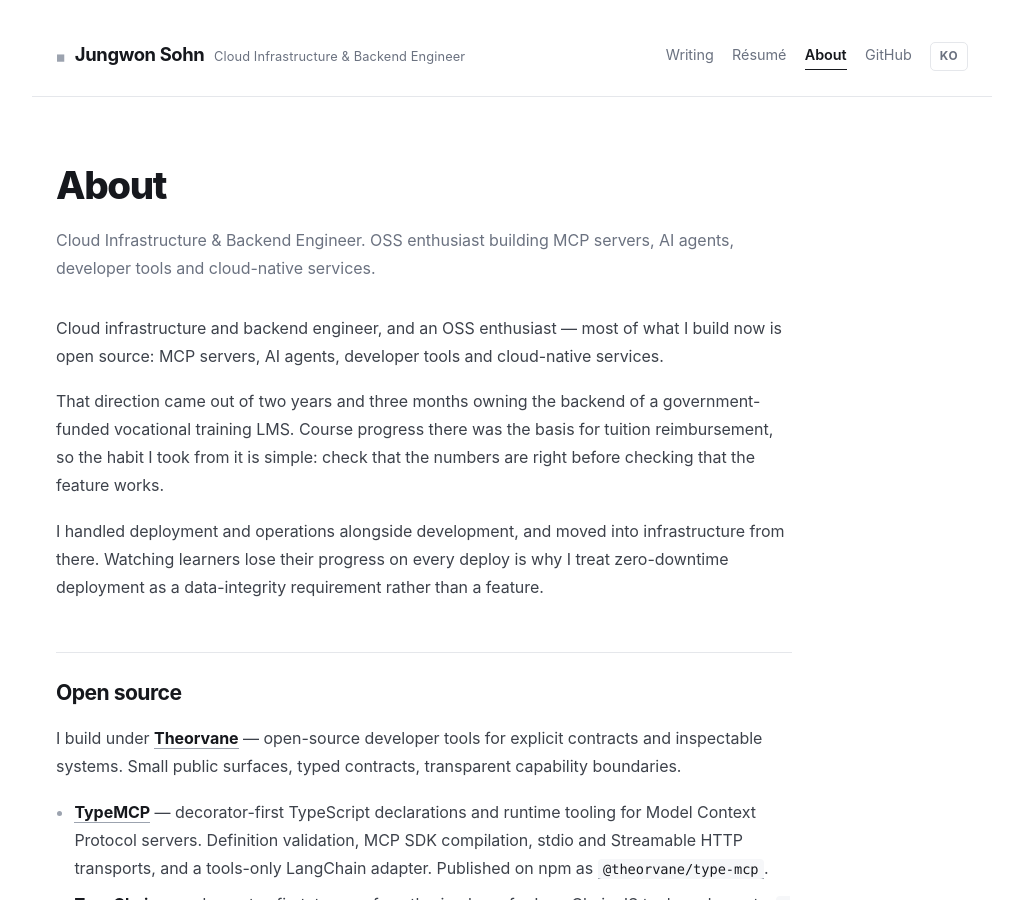
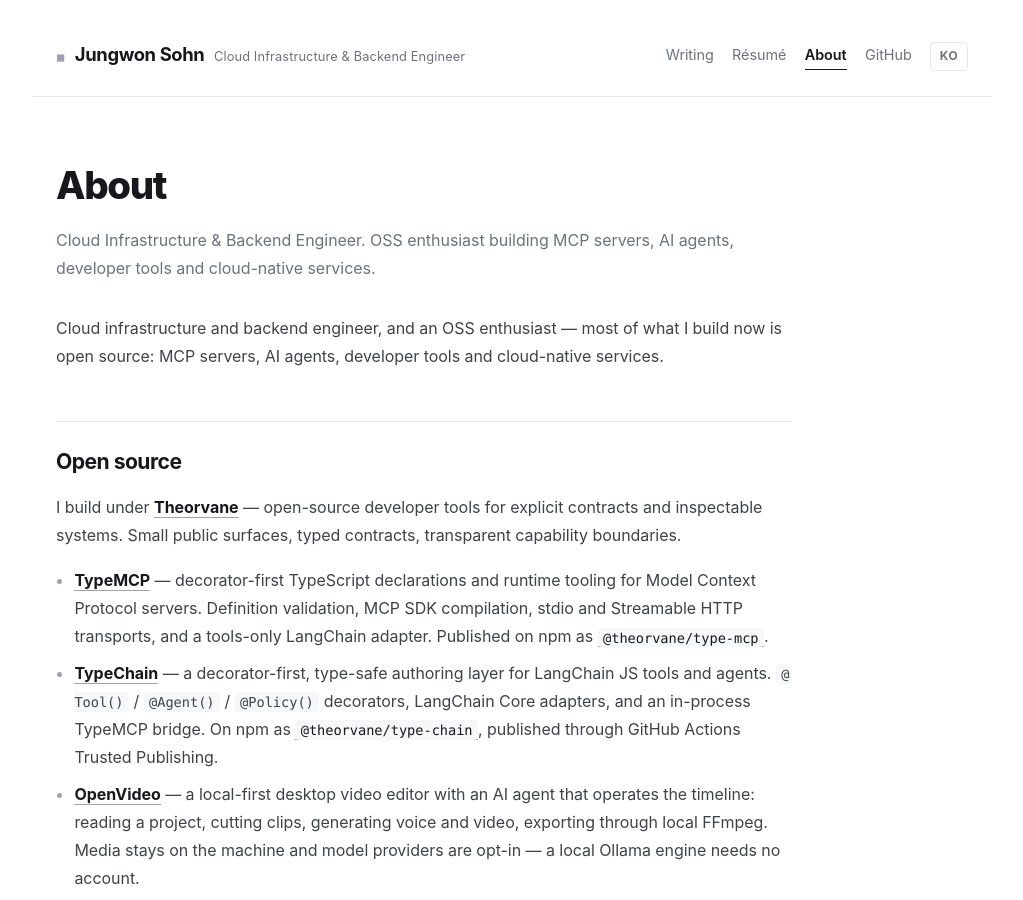
Before and after one commit to sjungwon03/sjungwon03.github.io, a Jekyll site: the page built from about.md, in a window 1280 px wide and 900 px high. Shown: the whole window, without its empty margins (128-1151 px from the left). Built offline with Jekyll 4.4.1, drawn with Linux system fonts in a browser that asks for light colours; some web fonts are replaced.

Commit message:
소개에서 재직 배경 문단 제거
이력 페이지와 겹치는 내용이라 소개는 한 줄로 두고
바로 오픈소스로 넘어가게 했습니다.

Co-Authored-By: Claude Opus 5 <noreply@anthropic.com>

```diff
--- a/about.md
+++ b/about.md
@@ -8,10 +8,6 @@ description: Jungwon Sohn — Cloud Infrastructure & Backend Engineer. Building
 ---
 
 Cloud infrastructure and backend engineer, and an OSS enthusiast — most of what I build now is open source: MCP servers, AI agents, developer tools and cloud-native services.
-
-That direction came out of two years and three months owning the backend of a government-funded vocational training LMS. Course progress there was the basis for tuition reimbursement, so the habit I took from it is simple: check that the numbers are right before checking that the feature works.
-
-I handled deployment and operations alongside development, and moved into infrastructure from there. Watching learners lose their progress on every deploy is why I treat zero-downtime deployment as a data-integrity requirement rather than a feature.
 
 ## Open source
 
```
Also changed, not shown: ko/about.md (+0 -4 lines).
